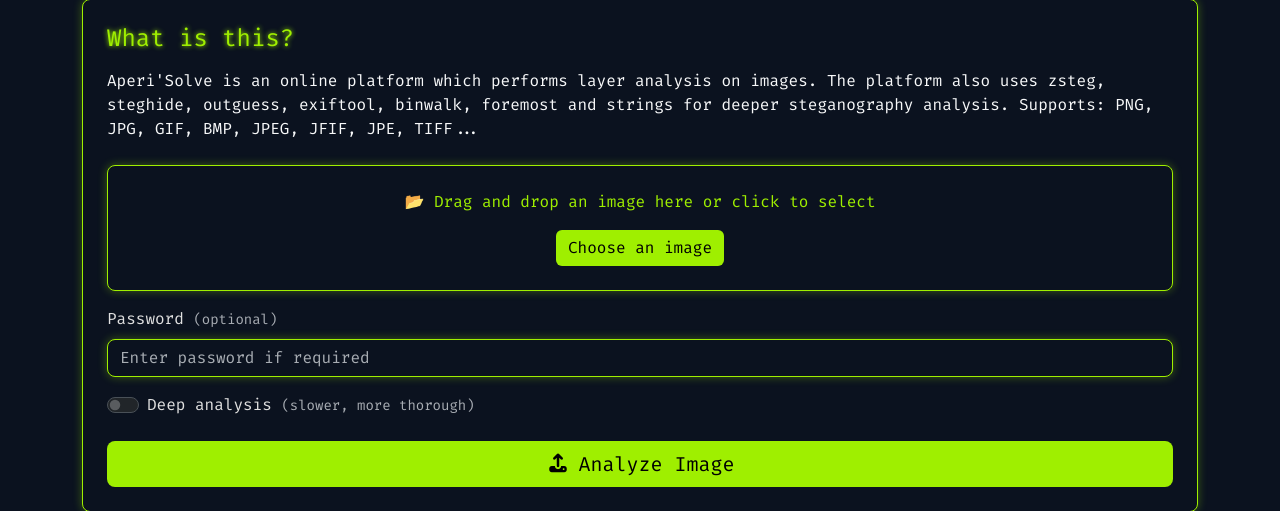
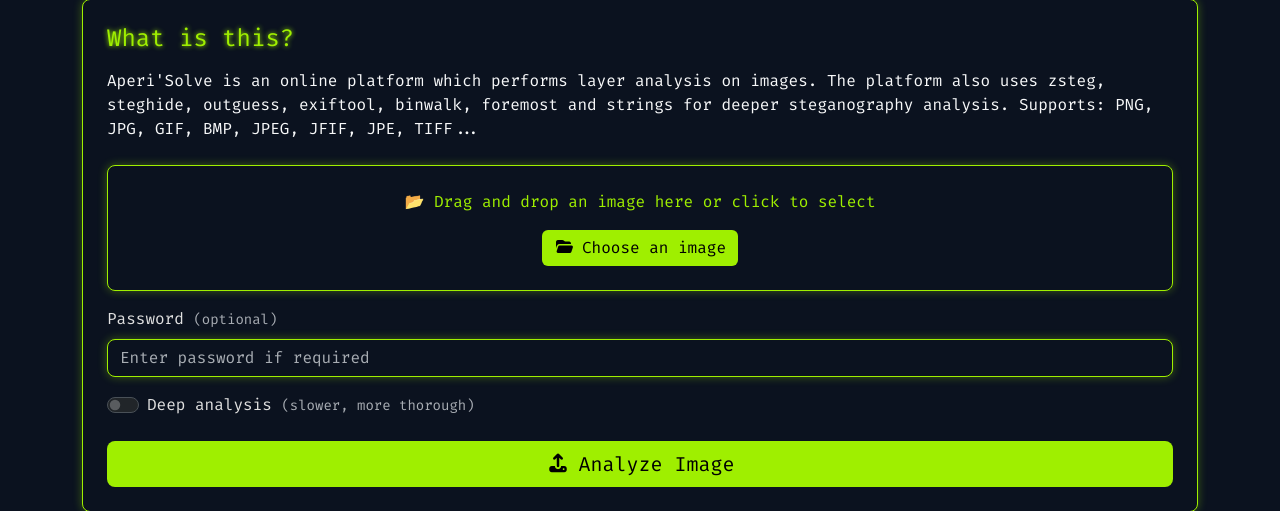
Before and after one commit to Zeecka/AperiSolve, a Flask app: page / in a window 1280 px wide. Shown: the part 160-671 px from the top of the page. Run offline with Flask 3, Linux system fonts and the light colour scheme; some libraries are stand-ins or nearby versions.

Commit message:
Add icon to 'Choose an image' button for improved UI

```diff
--- a/aperisolve/templates/index.html
+++ b/aperisolve/templates/index.html
@@ -18,7 +18,7 @@
       <p id="drag-msg" class="mb-3">📂 Drag and drop an image here or click to select</p>
       <input type="file" id="image" name="image" accept="image/*" class="visually-hidden" required>
       <button type="button" class="btn" id="browse-btn" aria-label="Choose image file">
-        Choose an image
+        <i class="fa fa-folder-open me-2"></i>Choose an image
       </button>
     </div>
   </div>
```
